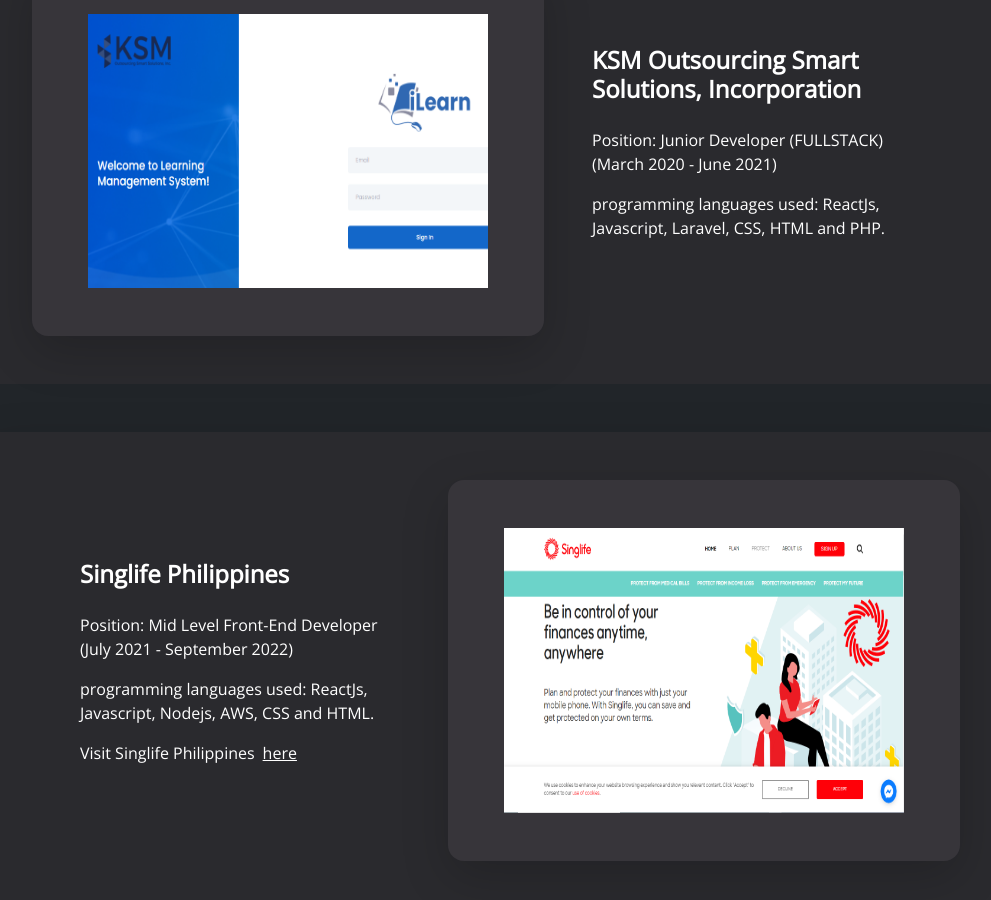
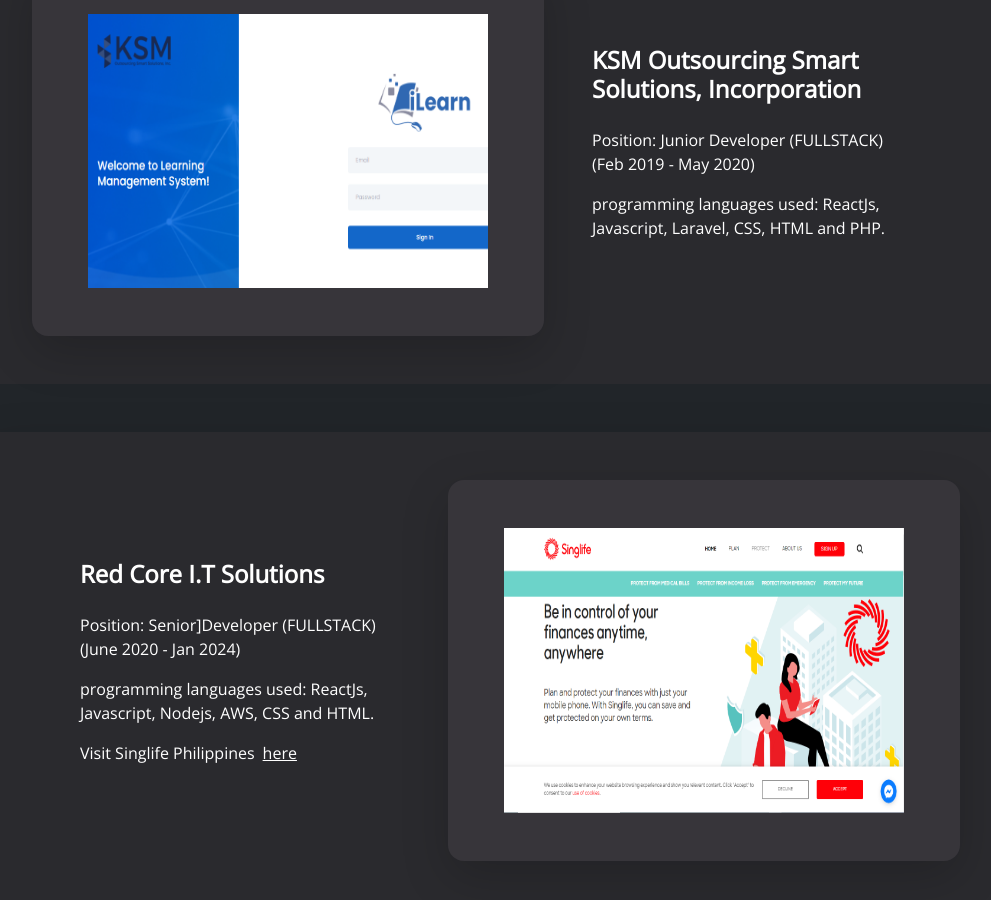
Before and after one commit to kliffordme/ford-developer, a React (Create React App) app: page / in a window 1280 px wide. Shown: the part 2920-3820 px from the top of the page, without its empty margins (144-1135 px from the left). Built offline with nearby package versions, Linux system fonts and the light colour scheme.

Commit message:
update dates

```diff
--- a/src/components/Projects.js
+++ b/src/components/Projects.js
@@ -80,7 +80,7 @@
                         </h4>
                     </div>
                     <div >
-                    <p>Position: Junior Developer (FULLSTACK) (March 2020 - June 2021)</p>
+                    <p>Position: Junior Developer (FULLSTACK) (Feb 2019 - May 2020)</p>
                     <p>programming languages used: ReactJs, Javascript, Laravel, CSS, HTML and PHP.</p>
                     </div>
                 </div>
@@ -89,10 +89,10 @@
                 <div className='' id='projectDetails'>
                   <h4 className='pb-3'>
                     <b>
-                    Singlife Philippines
+                    Red Core I.T Solutions
                     </b>
                   </h4>
-                  <p>Position: Mid Level Front-End Developer (July 2021 - September 2022)</p>
+                  <p>Position: Senior]Developer (FULLSTACK) (June 2020 - Jan 2024)</p>
                   <p>programming languages used: ReactJs, Javascript, Nodejs, AWS, CSS and HTML.</p>
                   <p>Visit Singlife Philippines
                     <a href='https://singlife.com.ph/' target="_blank" className='text-white m-2'>here</a>
```
